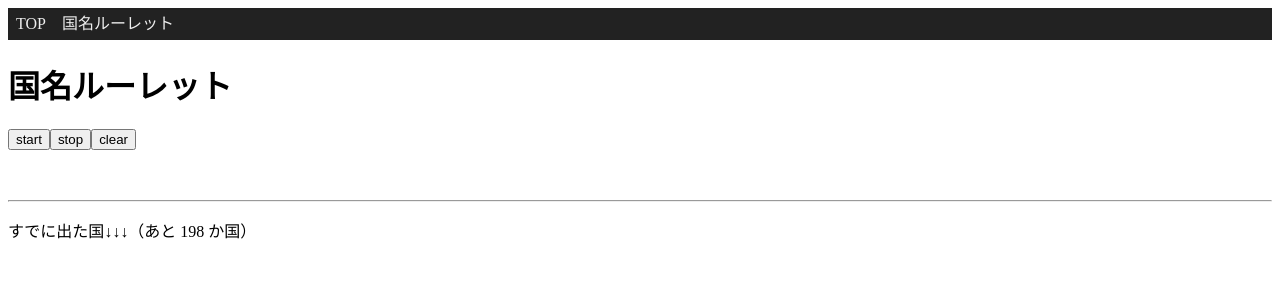
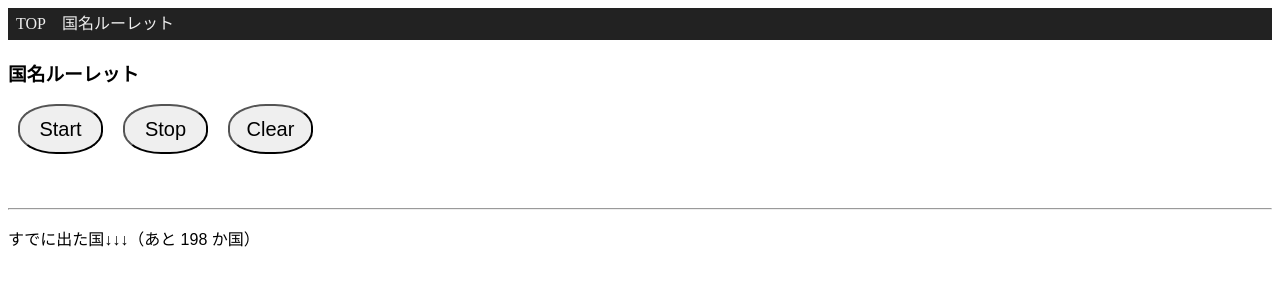
Before and after one commit to baum9chen/webapp-vue, a Nuxt app: page /Country in a window 1280 px wide. Shown: the top 300 px of the page. Built offline with nearby package versions, Linux system fonts and the light colour scheme.

Commit message:
スタイルの修正

```diff
--- a/pages/Country.vue
+++ b/pages/Country.vue
@@ -1,14 +1,14 @@
 <template>
   <div class="container">
-    <h1 class="title">国名ルーレット</h1>
+    <h3 class="title">国名ルーレット</h3>
     <div class="content">
       <p>
-        <button @click="start_roulette">start</button>
-        <button @click="stop_roulette">stop</button>
-        <button @click="clear_roulette">clear</button>
+        <button class="roulette-btn" @click="start_roulette">Start</button>
+        <button class="roulette-btn" @click="stop_roulette">Stop</button>
+        <button class="roulette-btn" @click="clear_roulette">Clear</button>
       </p>
-      <p>{{ roulette }}</p>
-      <p>
+      <p class="content-country">{{ roulette }}</p>
+      <p class="content-countryflag">
         <img :src="roulette_img" />
       </p>
       <hr />
@@ -102,3 +102,20 @@ export default Vue.extend({
   }
 })
 </script>
+
+<style scoped>
+div.content {
+  font-family: sans-serif;
+}
+button.roulette-btn {
+  width:85px;
+  height: 50px;
+  border-radius: 45%;
+  font-size: 1.25em;
+  margin: 0px 10px;
+}
+p.content-country {
+  font-weight: bold;
+  font-size: 1.25em;
+}
+</style>
```
